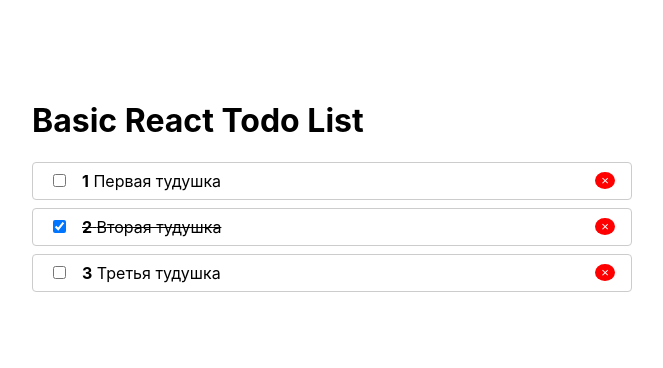
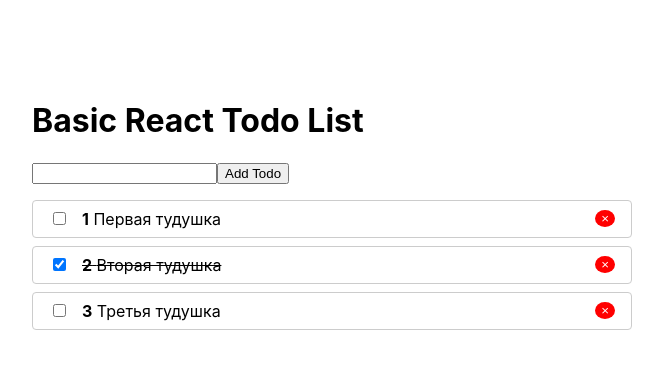
Before and after one commit to LArbuzov17/polygon, a React (Create React App) app: page / in a window 1280 px wide. Shown: the top 368 px of the page, without its empty margins (308-971 px from the left). Built offline with nearby package versions, Linux system fonts and the light colour scheme.

Commit message:
Basic Todo List learn Provider Context

```diff
--- a/src/App.js
+++ b/src/App.js
@@ -1,5 +1,7 @@
 import React from 'react';
 import TodoList from './Todo/TodoList';
+import Context from './context';
+import AddTodo from './Todo/AddTodo';
 
 function App() {
   const [todos, setTodos] = React.useState([
@@ -19,11 +21,34 @@
     );
   }
 
+  function removeTodo(id) {
+    setTodos(todos.filter((todo) => todo.id !== id));
+  }
+
+  function addTodo(title) {
+    setTodos(
+      todos.concat([
+        {
+          title,
+          id: Date.now(),
+          completed: false,
+        },
+      ]),
+    );
+  }
+
   return (
-    <div className="wrapper">
-      <h1>Basic React Todo List</h1>
-      <TodoList todos={todos} onToggle={toggleTodo} />
-    </div>
+    <Context.Provider value={{ removeTodo }}>
+      <div className="wrapper">
+        <h1>Basic React Todo List</h1>
+        <AddTodo onCreate={addTodo} />
+        {todos.length ? (
+          <TodoList todos={todos} onToggle={toggleTodo} />
+        ) : (
+          <p>Todos list is empty</p>
+        )}
+      </div>
+    </Context.Provider>
   );
 }
 
--- /dev/null
+++ b/src/Todo/AddTodo.js
@@ -0,0 +1,28 @@
+import React, { useState } from 'react';
+import PropTypes from 'prop-types';
+
+function AddTodo({ onCreate }) {
+  const [value, setValue] = useState('');
+
+  function submitHandler(event) {
+    event.preventDefault();
+
+    if (value.trim()) {
+      onCreate(value);
+      setValue('');
+    }
+  }
+
+  return (
+    <form style={{ marginBottom: '1rem' }} onSubmit={submitHandler}>
+      <input value={value} onChange={(event) => setValue(event.target.value)} />
+      <button type="submit">Add Todo</button>
+    </form>
+  );
+}
+
+AddTodo.propTypes = {
+  onCreate: PropTypes.func.isRequired,
+};
+
+export default AddTodo;
--- a/src/Todo/TodoItem.js
+++ b/src/Todo/TodoItem.js
@@ -1,5 +1,6 @@
-import React from 'react';
+import React, { useContext } from 'react';
 import PropTypes from 'prop-types';
+import Context from '../context';
 
 const styles = {
   li: {
@@ -23,6 +24,7 @@
 };
 
 function TodoItem({ todo, idx, onChange }) {
+  const { removeTodo } = useContext(Context);
   const classes = [];
   if (todo.completed) {
     classes.push('done');
@@ -41,7 +43,7 @@
         &nbsp;
         {todo.title}
       </span>
-      <button type="button" style={styles.rm}>
+      <button type="button" onClick={removeTodo.bind(null, todo.id)} style={styles.rm}>
         &times;
       </button>
     </li>
--- /dev/null
+++ b/src/context.js
@@ -0,0 +1,5 @@
+import React from 'react';
+
+const Context = React.createContext();
+
+export default Context;
```
